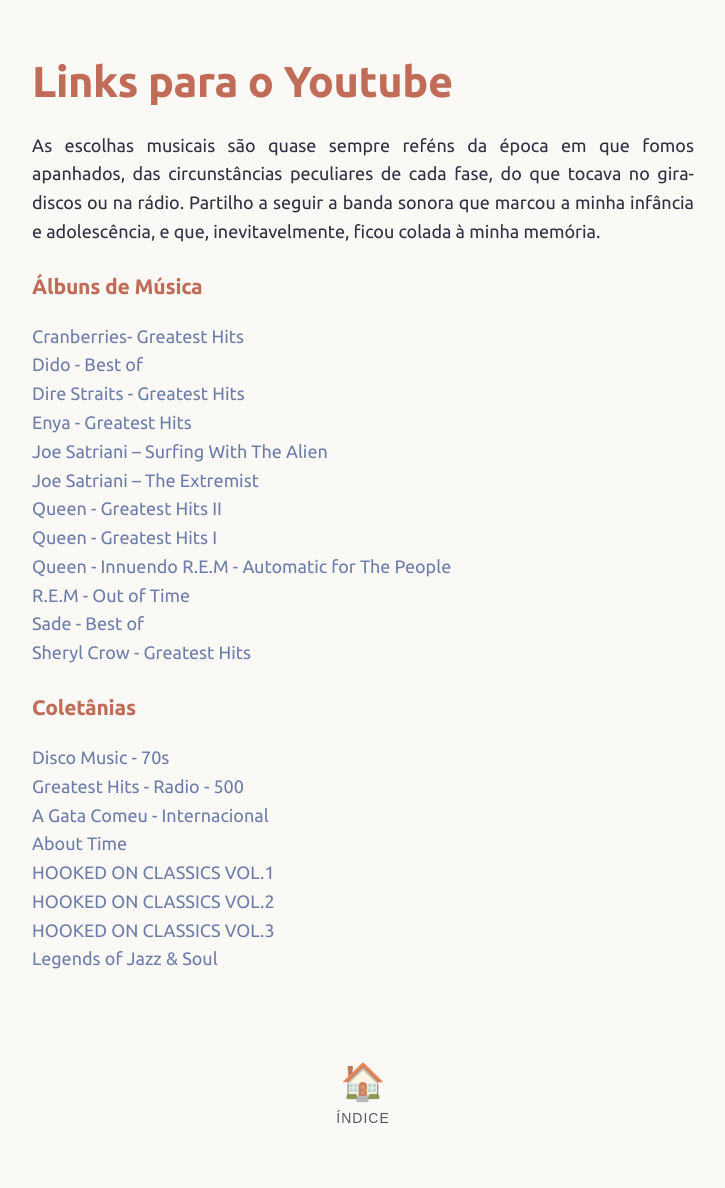
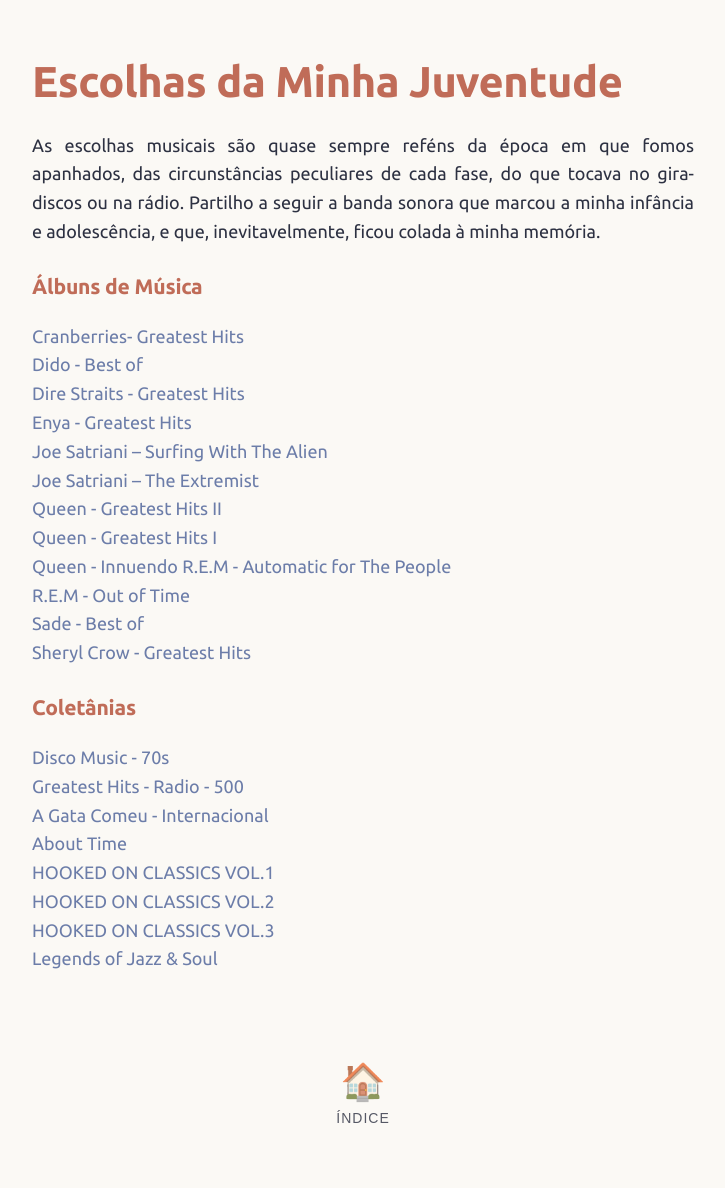
Before and after one commit to joaquim-capitao/musica, a Jekyll site: the page built from escolhas-da-minha-juventude.md, in a window 1280 px wide. Shown: the whole page, without its empty margins (277-1002 px from the left). Built offline with Jekyll 4.4.1, drawn with Linux system fonts in a browser that asks for light colours; our own code applies the rules of GitHub Pages for plain Markdown files.

Commit message:
Update and rename links-para-youtube.md to escolhas-da-minha-juventude.md

```diff
--- a/links-para-youtube.md
+++ b/escolhas-da-minha-juventude.md
@@ -1,4 +1,4 @@
-# Links para o Youtube
+# Escolhas da Minha Juventude
 
 As escolhas musicais são quase sempre reféns da época em que fomos apanhados, das circunstâncias peculiares de cada fase, do que tocava no gira-discos ou na rádio. Partilho a seguir a banda sonora que marcou a minha infância e adolescência, e que, inevitavelmente, ficou colada à minha memória.
 
```
